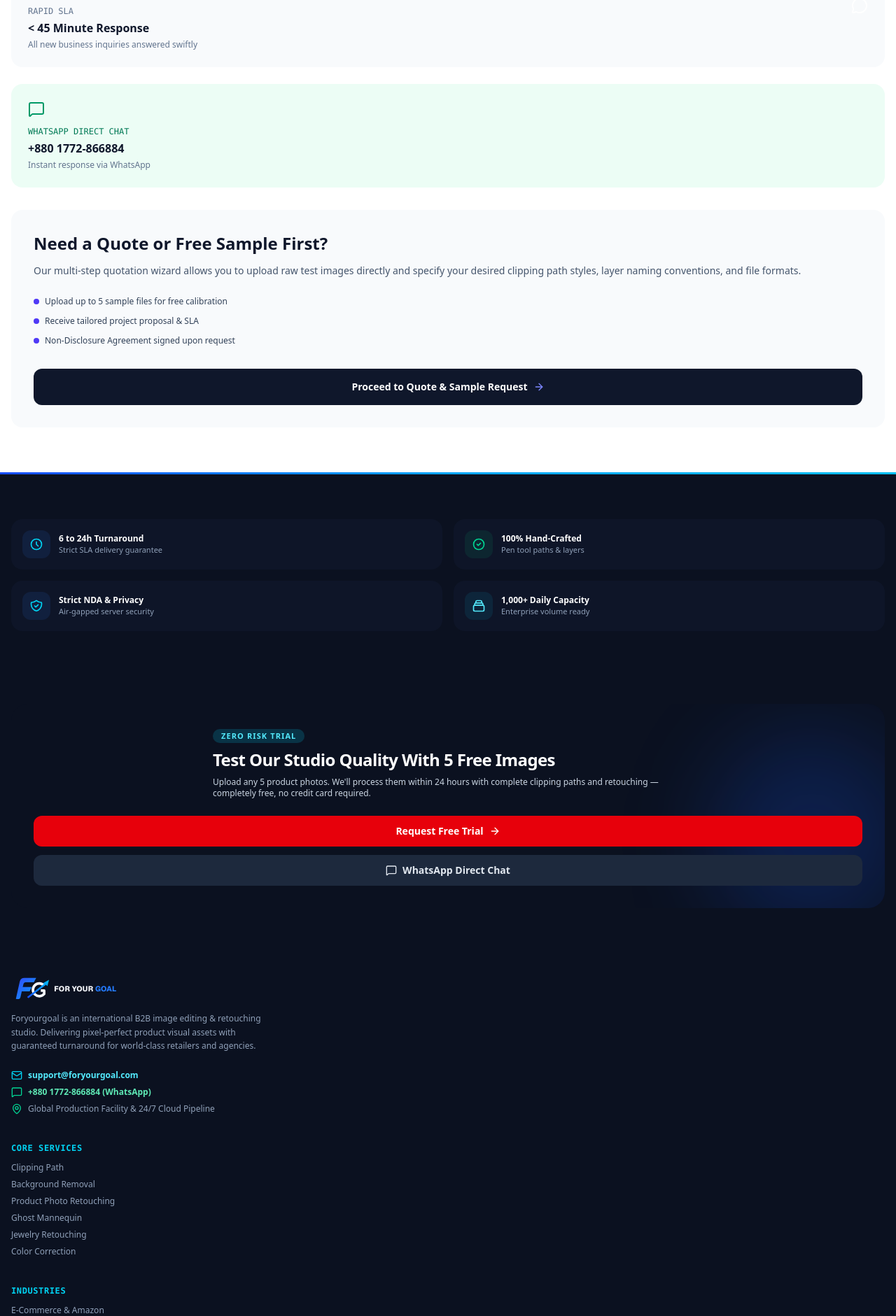
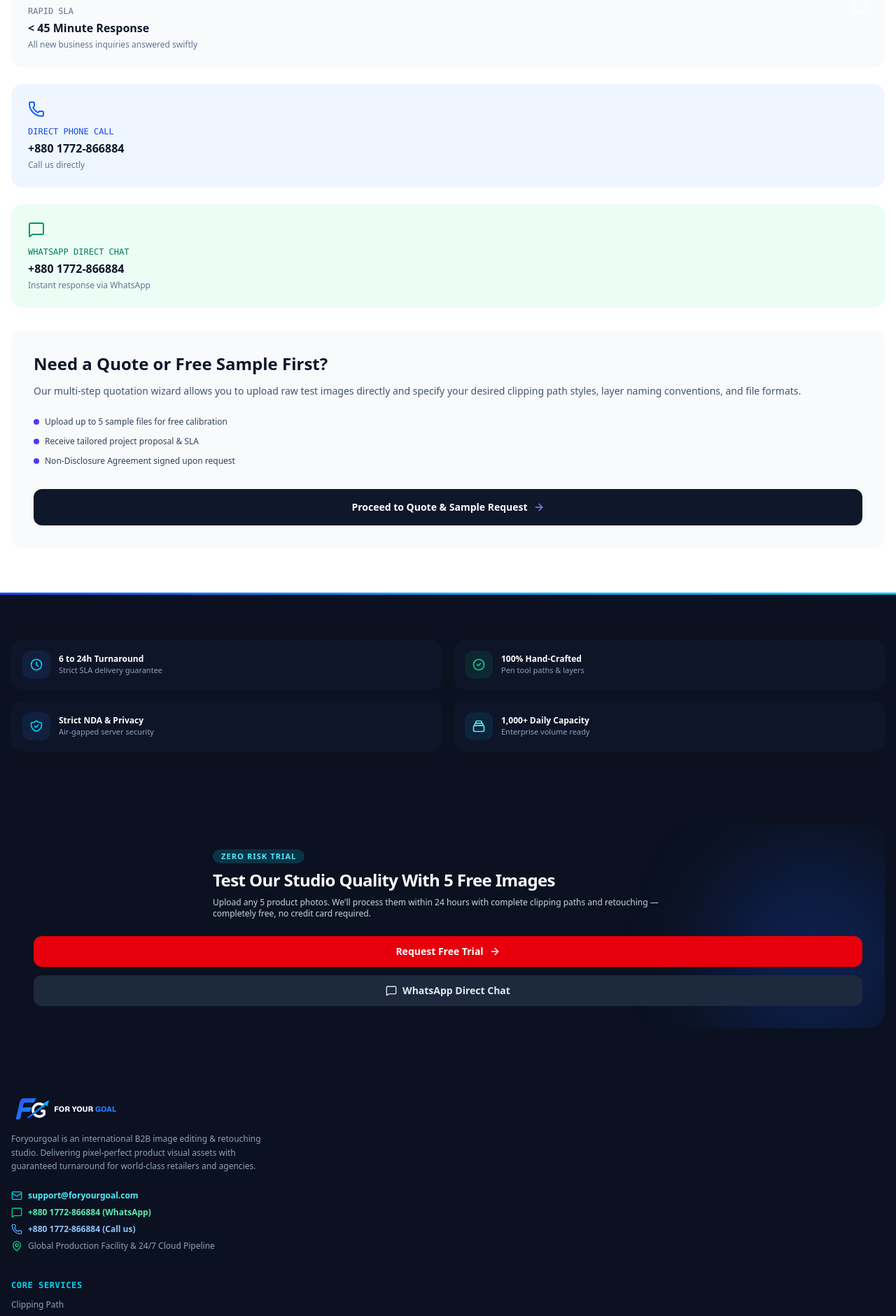
Before and after one commit to mainulislamik/foryourgoal, a Next.js app: page /contact in a window 1280 px wide. Shown: the part 740-2621 px from the top of the page at 70% size. Built offline with nearby package versions, Linux system fonts and the light colour scheme.

Commit message:
feat(contact): add official direct phone number 01772866884 across header, footer, contact page and forms

```diff
--- a/src/app/contact/page.tsx
+++ b/src/app/contact/page.tsx
@@ -81,6 +81,16 @@ export default function ContactPage() {
           </div>
 
           <a
+            href="tel:+8801772866884"
+            className="block p-6 rounded-2xl bg-blue-50 border border-blue-200 shadow-sm hover:border-blue-400 hover:bg-blue-100 transition-colors"
+          >
+            <Phone className="w-6 h-6 text-blue-600 mb-3" />
+            <div className="text-xs uppercase font-mono text-blue-700">Direct Phone Call</div>
+            <div className="text-base font-bold text-slate-900 mt-1">+880 1772-866884</div>
+            <div className="text-xs text-slate-500 mt-1">Call us directly</div>
+          </a>
+
+          <a
             href="https://wa.me/8801772866884?text=Hello%20Foryourgoal%20Team%2C%20I%20would%20like%20to%20inquire%20about%20your%20services."
             target="_blank"
             rel="noopener noreferrer"
--- a/src/components/layout/Footer.tsx
+++ b/src/components/layout/Footer.tsx
@@ -4,7 +4,7 @@ import React from "react";
 import Link from "next/link";
 import { usePathname } from "next/navigation";
 import { Logo } from "@/components/ui/Logo";
-import { ArrowRight, Mail, MapPin, MessageSquare } from "lucide-react";
+import { ArrowRight, Mail, MapPin, MessageSquare, Phone } from "lucide-react";
 
 export function Footer() {
   const pathname = usePathname();
@@ -131,6 +131,12 @@ export function Footer() {
                   +880 1772-866884 (WhatsApp)
                 </a>
               </div>
+              <div className="flex items-center gap-2 text-slate-300">
+                <Phone className="w-4 h-4 text-blue-400 shrink-0" />
+                <a href="tel:+8801772866884" className="font-bold text-blue-300 hover:text-blue-200 transition-colors">
+                  +880 1772-866884 (Call us)
+                </a>
+              </div>
               <div className="flex items-center gap-2 text-slate-400">
                 <MapPin className="w-4 h-4 text-emerald-400 shrink-0" />
                 <span>Global Production Facility &amp; 24/7 Cloud Pipeline</span>
--- a/src/components/layout/Header.tsx
+++ b/src/components/layout/Header.tsx
@@ -19,6 +19,7 @@ import {
   Zap,
   Mail,
   MessageSquare,
+  Phone,
 } from "lucide-react";
 
 const servicesList = [
@@ -362,6 +363,13 @@ export function Header() {
             {/* Desktop CTA Action Button */}
             <div className="hidden lg:flex items-center gap-2">
               <a
+                href="tel:+8801772866884"
+                aria-label="Call +880 1772-866884"
+                className="inline-flex items-center justify-center w-9 h-9 rounded-xl text-blue-600 bg-blue-50 hover:bg-blue-100 border border-blue-200 transition-all duration-200"
+              >
+                <Phone className="w-4 h-4" />
+              </a>
+              <a
                 href="https://wa.me/8801772866884?text=Hello%20Foryourgoal%20Team%2C%20I%20would%20like%20to%20inquire%20about%20your%20services."
                 target="_blank"
                 rel="noopener noreferrer"
@@ -568,6 +576,14 @@ export function Header() {
                 <span>Email Us</span>
               </a>
               <a
+                href="tel:+8801772866884"
+                onClick={() => setMobileMenuOpen(false)}
+                className="flex-1 inline-flex items-center justify-center gap-2 py-2.5 px-4 rounded-xl border border-blue-200 bg-blue-50 hover:bg-blue-100 text-blue-700 text-xs font-semibold transition-colors"
+              >
+                <Phone className="w-4 h-4 shrink-0" />
+                <span>Call Us</span>
+              </a>
+              <a
                 href="https://wa.me/8801772866884"
                 target="_blank"
                 rel="noopener noreferrer"
--- a/src/components/ui/FreeTrialDropzone.tsx
+++ b/src/components/ui/FreeTrialDropzone.tsx
@@ -422,7 +422,7 @@ export function FreeTrialDropzone({
                 <input
                   type="text"
                   required
-                  placeholder="alex@brand.com or +1 555 019..."
+                  placeholder="alex@brand.com or +880 1772-866884"
                   value={email}
                   onChange={(e) => setEmail(e.target.value)}
                   className="w-full px-4 py-2.5 bg-slate-950 border border-slate-700 rounded-xl text-xs text-white placeholder-slate-500 focus:outline-none focus:border-indigo-500 transition-colors"
```
